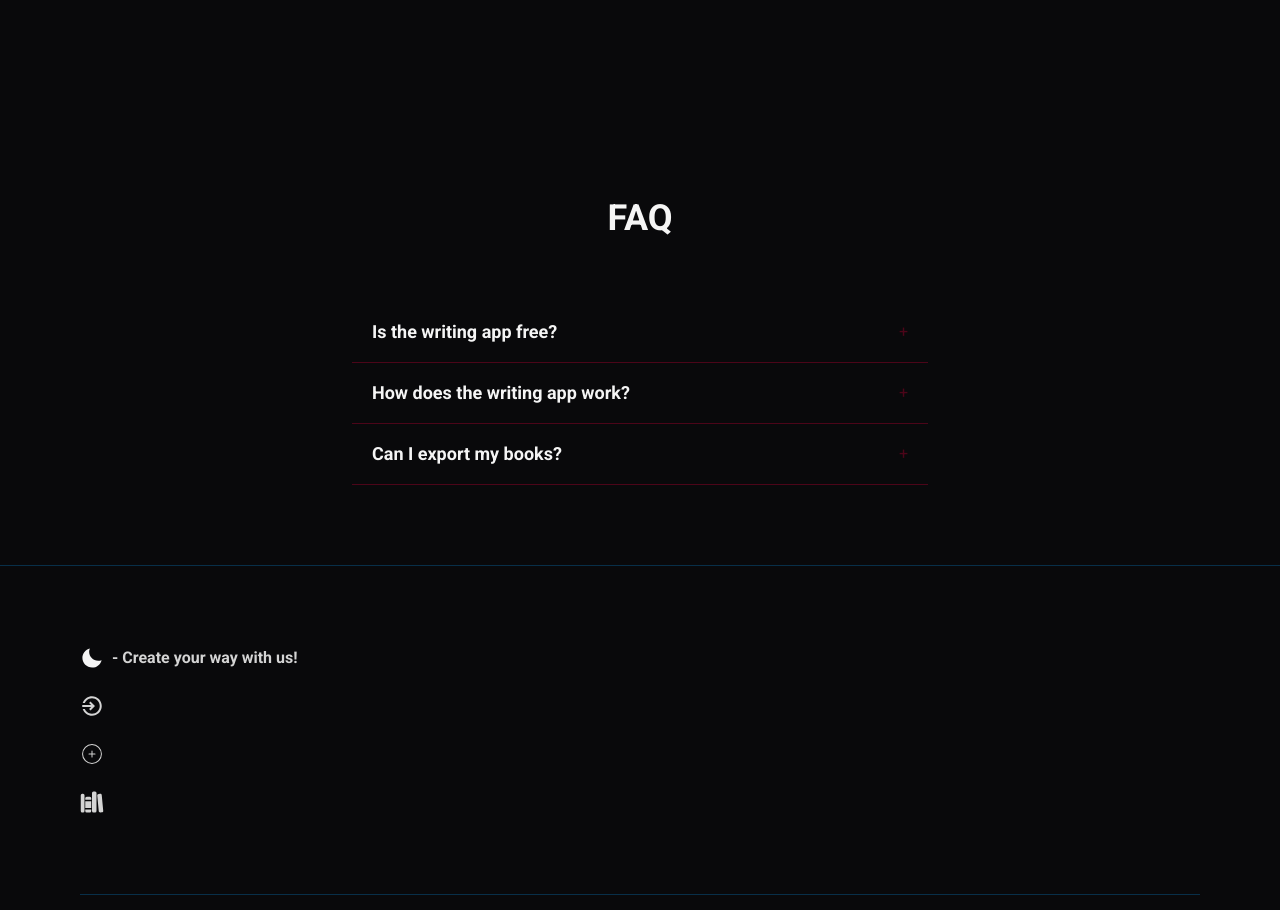
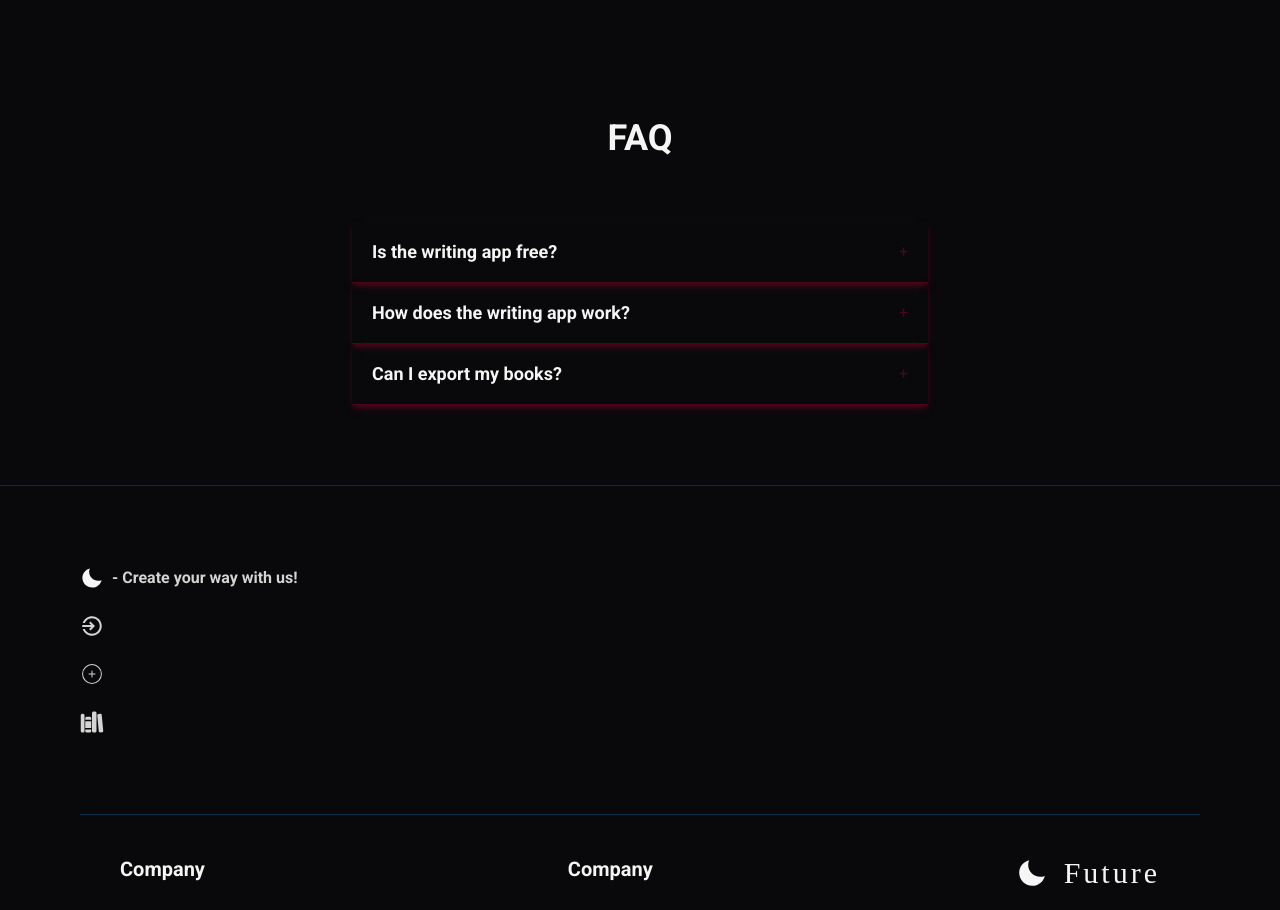
Before and after one commit to pawelek7k/future, a Next.js app: page / in a window 1280 px wide. Shown: the part 2078-2988 px from the top of the page. Built offline with nearby package versions, Linux system fonts and the light colour scheme; a web font is replaced by a local one.

Commit message:
Update Faq.tsx

```diff
--- a/app/components/landing/Faq.tsx
+++ b/app/components/landing/Faq.tsx
@@ -1,4 +1,5 @@
 "use client";
+import accordionData from "@/lib/arrays/json/faq.json";
 import { motion } from "framer-motion";
 import { useRef, useState } from "react";
 
@@ -12,7 +13,7 @@ const AccordionItem: React.FC<AccordionItemProps> = ({ title, content }) => {
   const contentRef = useRef<HTMLDivElement>(null);
 
   return (
-    <div className="border-b border-rose-950">
+    <div className="border-b border-rose-950 shadow-md shadow-rose-950">
       <button
         className="w-full text-left py-4 px-5 flex justify-between items-center focus:outline-none"
         onClick={() => setIsOpen(!isOpen)}
@@ -35,31 +36,13 @@ const AccordionItem: React.FC<AccordionItemProps> = ({ title, content }) => {
 };
 
 export const Accordion: React.FC = () => {
-  const accordionData = [
-    {
-      title: "Is the writing app free?",
-      content:
-        "Yes, the app offers a free plan that allows you to write and manage a few books. There are also paid plans that provide additional features such as advanced editing, collaboration, and more storage space.",
-    },
-    {
-      title: "How does the writing app work?",
-      content:
-        "The writing app allows users to create books, chapters, and notes in an organized manner. You can write your content, format text, add notes, and collaborate with other writers in real time.",
-    },
-    {
-      title: "Can I export my books?",
-      content:
-        "Yes, the app allows you to export your books in various formats such as PDF or Word. This makes it easy to publish your content on different platforms or print your books.",
-    },
-  ];
-
   return (
-    <section className="max-w-2xl mx-auto mt-10 py-20 px-12 flex flex-col items-center gap-16">
+    <section className="max-w-2xl mx-auto mt-10 pb-20 pt-0 px-12 flex flex-col items-center gap-16">
       <h2 className="text-neutral-100 font-semibold text-4xl text-center">
         FAQ
       </h2>
       <div>
-        {accordionData.map((item, index) => (
+        {accordionData.accordionData.map((item, index) => (
           <AccordionItem
             key={index}
             title={item.title}
```
